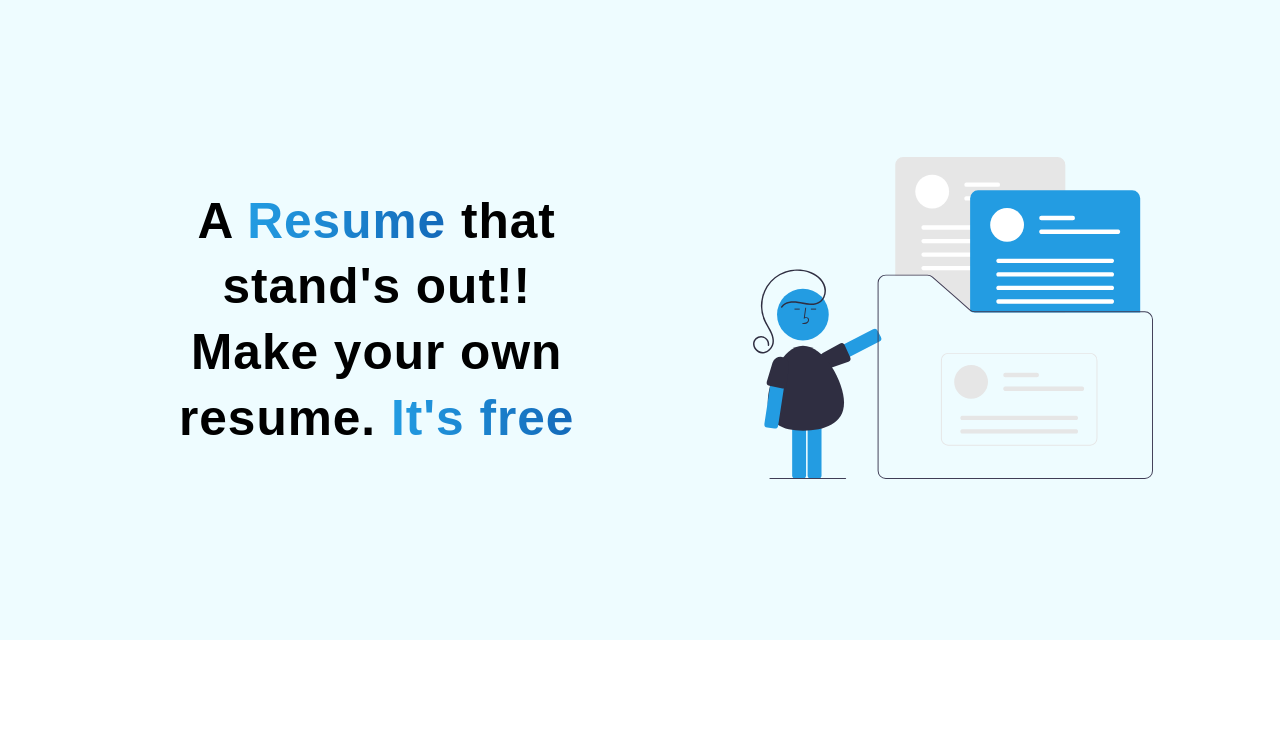
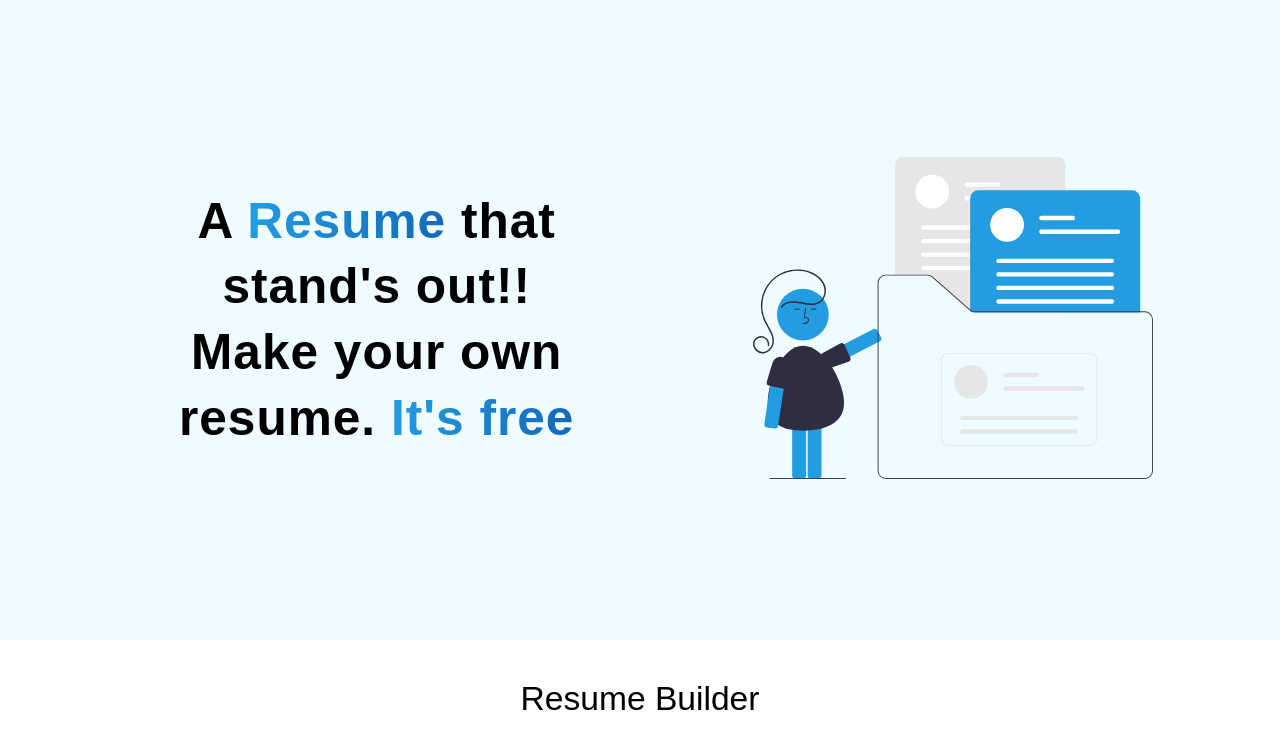
Before and after one commit to MudassirKhanT/ResumeBuilder, a React (Create React App) app: page / in a window 1280 px wide. Shown: the top 748 px of the page. Built offline with nearby package versions, Linux system fonts and the light colour scheme.

Commit message:
add body component

```diff
--- a/src/App.js
+++ b/src/App.js
@@ -1,9 +1,11 @@
 import "./App.css";
 import Header from "./components/Header/Header";
+import Body from "./components/Body/Body";
 function App() {
   return (
     <div className="App">
       <Header />
+      <Body />
     </div>
   );
 }
--- /dev/null
+++ b/src/components/Body/Body.jsx
@@ -0,0 +1,11 @@
+import React from "react";
+import styles from "./Body.module.css";
+const Body = () => {
+  return (
+    <div className={styles.container}>
+      <p className={styles.heading}>Resume Builder</p>
+    </div>
+  );
+};
+
+export default Body;
--- /dev/null
+++ b/src/components/Body/Body.module.css
@@ -0,0 +1,12 @@
+.container {
+  padding: 30px;
+  display: flex;
+  flex-direction: column;
+  align-items: center;
+  gap: 30px;
+  padding-top: 0;
+}
+.heading {
+  font-weight: 500px;
+  font-size: 2.1rem;
+}
```
